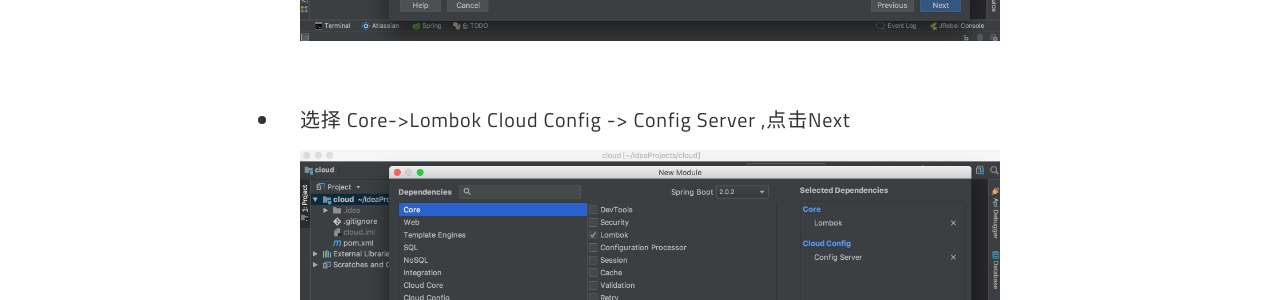
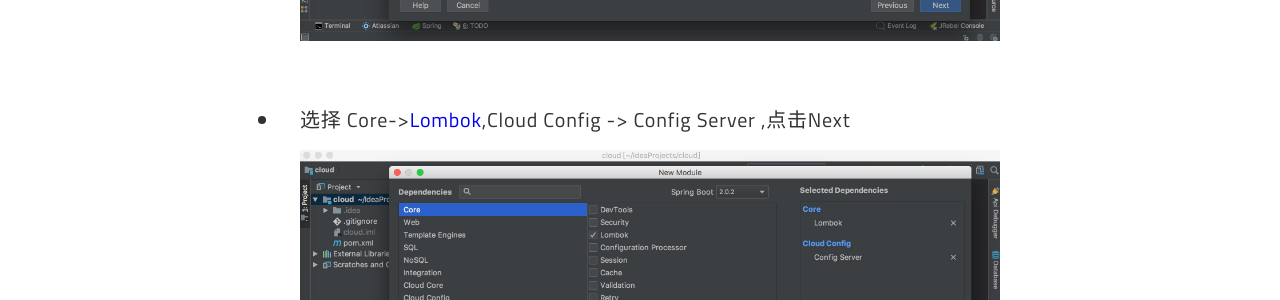
Before and after one commit to adongs/adongs.github.io, a Jekyll site: the page built from _posts/2018-05-21-SpringCloudConfig搭建.md, in a window 1280 px wide and 900 px high, scrolled down 5387 px. Shown: the part 156-456 px from the top of the window. Built offline with Jekyll 4.4.1, drawn with Linux system fonts in a browser that asks for light colours; part of the change alters nothing that is shown.

```diff
--- a/_posts/2018-05-21-SpringCloudConfig搭建.md
+++ b/_posts/2018-05-21-SpringCloudConfig搭建.md
@@ -40,7 +40,7 @@ introduction: Spring Cloud Config 搭建和理解
 - 设置好group和artifact名称,点击Next(创建config项目),点击Next
 ![placeholder](https://adongs.github.io/assets/img/blog/springcloud/config/8.jpg "idea创建项目")
 
-- 选择 Core->Lombok   Cloud Config -> Config Server ,点击Next
+- 选择 Core-><a href="https://www.zhihu.com/question/42348457">Lombok</a>,Cloud Config -> Config Server ,点击Next
 ![placeholder](https://adongs.github.io/assets/img/blog/springcloud/config/9.jpg "idea创建项目")
 
 - 设置项目名称,点击Finish (项目名为config,你也可以自定义)
```
